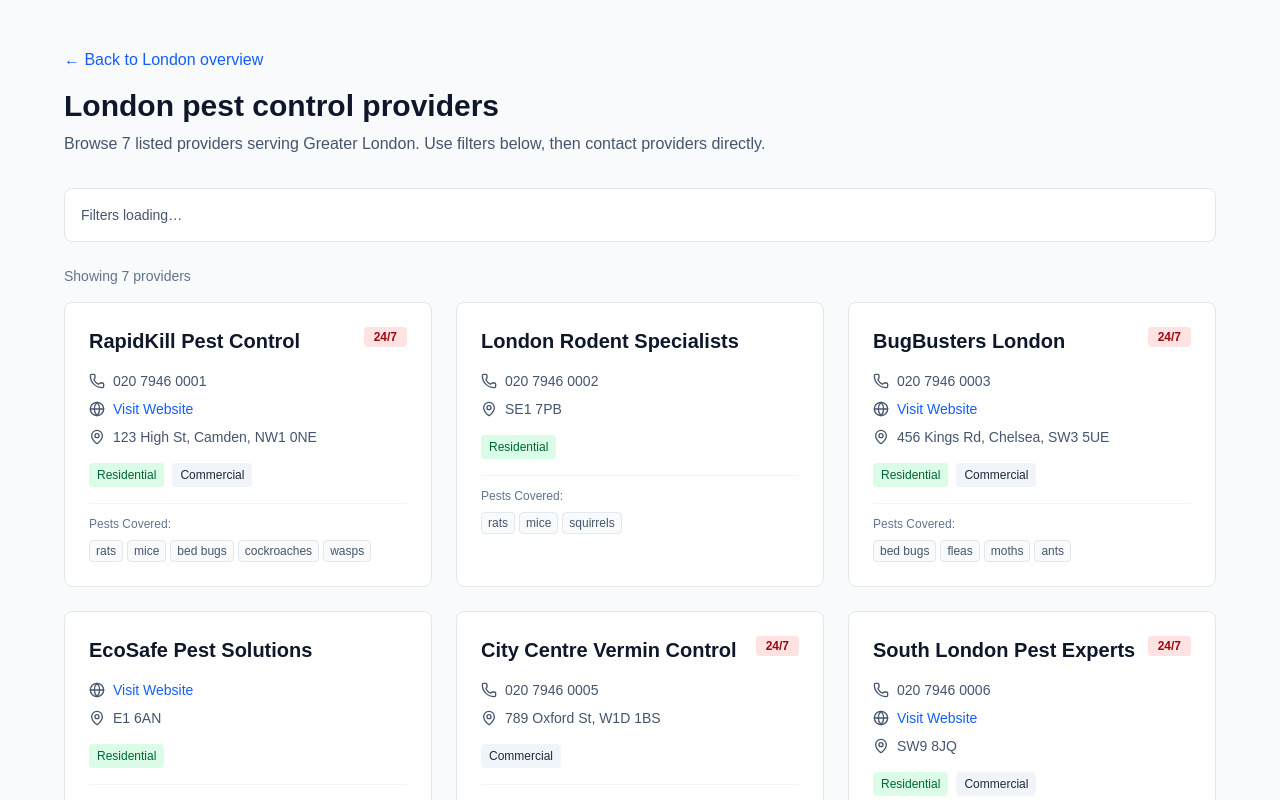
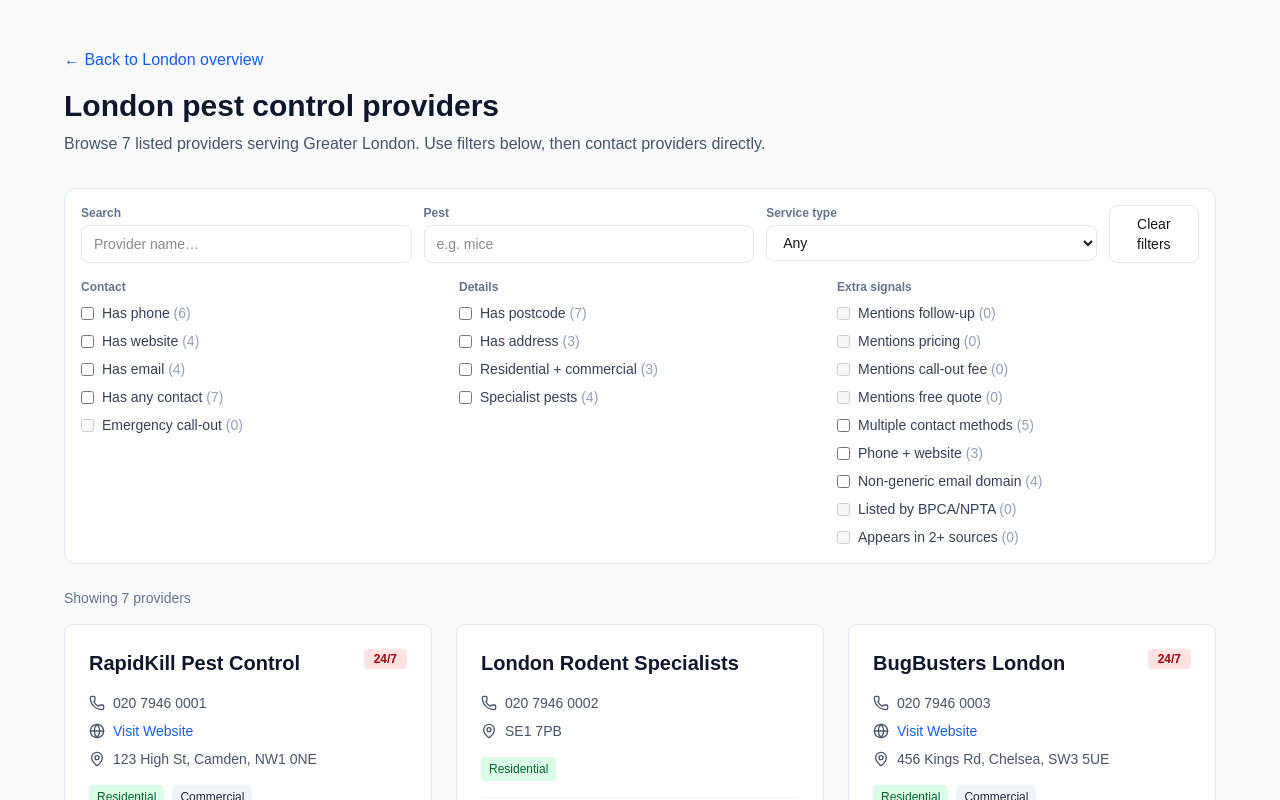
Before and after one commit to aarongeorghiades-hub/pestpro-index-london-v1, a Next.js app: page /london/pest-control in a window 1280 px wide. Shown: the top 800 px of the page. Built offline with nearby package versions, Linux system fonts and the light colour scheme.

Commit message:
Update FilterBar.tsx

```diff
--- a/components/FilterBar.tsx
+++ b/components/FilterBar.tsx
@@ -1,9 +1,140 @@
 'use client';
 
-export default function FilterBar({ counts }: { counts?: Record<string, number> }) {
+import { useMemo } from 'react';
+import { usePathname, useRouter, useSearchParams } from 'next/navigation';
+
+type Counts = Record<string, number>;
+
+export default function FilterBar({ counts }: { counts: Counts }) {
+  const router = useRouter();
+  const pathname = usePathname();
+  const searchParams = useSearchParams();
+
+  const paramsObj = useMemo(() => {
+    const obj: Record<string, string> = {};
+    searchParams.forEach((v, k) => (obj[k] = v));
+    return obj;
+  }, [searchParams]);
+
+  const setParam = (key: string, value: string | null) => {
+    const p = new URLSearchParams(searchParams.toString());
+    if (value === null || value === '') p.delete(key);
+    else p.set(key, value);
+    router.push(`${pathname}?${p.toString()}`);
+  };
+
+  const toggleBool = (key: string) => {
+    const current = searchParams.get(key);
+    const next = current === 'true' ? null : 'true';
+    setParam(key, next);
+  };
+
+  const clearAll = () => {
+    router.push(pathname);
+  };
+
+  const isOn = (key: string) => searchParams.get(key) === 'true';
+  const count = (key: string) => counts?.[key] ?? 0;
+
+  const textVal = (key: string) => searchParams.get(key) ?? '';
+
+  const Check = ({ k, label }: { k: string; label: string }) => (
+    <label className="flex items-center gap-2 text-sm text-slate-700">
+      <input
+        type="checkbox"
+        checked={isOn(k)}
+        onChange={() => toggleBool(k)}
+        disabled={count(k) === 0}
+      />
+      <span>
+        {label} <span className="text-slate-400">({count(k)})</span>
+      </span>
+    </label>
+  );
+
   return (
-    <div className="mb-6 rounded-lg border border-slate-200 bg-white p-4 text-sm text-slate-600">
-      Filters loading…
+    <div className="bg-white border border-slate-200 rounded-xl p-4 mb-6">
+      <div className="flex flex-col gap-3 md:flex-row md:items-end md:justify-between">
+        <div className="grid grid-cols-1 md:grid-cols-3 gap-3 w-full">
+          <div>
+            <div className="text-xs font-semibold text-slate-500 mb-1">Search</div>
+            <input
+              className="w-full border border-slate-200 rounded-lg px-3 py-2 text-sm"
+              placeholder="Provider name…"
+              value={textVal('q')}
+              onChange={(e) => setParam('q', e.target.value)}
+            />
+          </div>
+
+          <div>
+            <div className="text-xs font-semibold text-slate-500 mb-1">Pest</div>
+            <input
+              className="w-full border border-slate-200 rounded-lg px-3 py-2 text-sm"
+              placeholder="e.g. mice"
+              value={textVal('pest')}
+              onChange={(e) => setParam('pest', e.target.value)}
+            />
+          </div>
+
+          <div>
+            <div className="text-xs font-semibold text-slate-500 mb-1">Service type</div>
+            <select
+              className="w-full border border-slate-200 rounded-lg px-3 py-2 text-sm"
+              value={textVal('type')}
+              onChange={(e) => setParam('type', e.target.value || null)}
+            >
+              <option value="">Any</option>
+              <option value="residential">Residential</option>
+              <option value="commercial">Commercial</option>
+            </select>
+          </div>
+        </div>
+
+        <button
+          onClick={clearAll}
+          className="text-sm px-3 py-2 rounded-lg border border-slate-200 hover:bg-slate-50"
+        >
+          Clear filters
+        </button>
+      </div>
+
+      <div className="mt-4 grid grid-cols-1 md:grid-cols-3 gap-4">
+        <div>
+          <div className="text-xs font-semibold text-slate-500 mb-2">Contact</div>
+          <div className="flex flex-col gap-2">
+            <Check k="has_phone" label="Has phone" />
+            <Check k="has_website" label="Has website" />
+            <Check k="has_email" label="Has email" />
+            <Check k="has_any_contact" label="Has any contact" />
+            <Check k="emergency" label="Emergency call-out" />
+          </div>
+        </div>
+
+        <div>
+          <div className="text-xs font-semibold text-slate-500 mb-2">Details</div>
+          <div className="flex flex-col gap-2">
+            <Check k="has_postcode" label="Has postcode" />
+            <Check k="has_address" label="Has address" />
+            <Check k="both_services" label="Residential + commercial" />
+            <Check k="specialist_pests" label="Specialist pests" />
+          </div>
+        </div>
+
+        <div>
+          <div className="text-xs font-semibold text-slate-500 mb-2">Extra signals</div>
+          <div className="flex flex-col gap-2">
+            <Check k="mentions_follow_up" label="Mentions follow-up" />
+            <Check k="mentions_pricing" label="Mentions pricing" />
+            <Check k="mentions_callout_fee" label="Mentions call-out fee" />
+            <Check k="mentions_free_quote" label="Mentions free quote" />
+            <Check k="multiple_contact_methods" label="Multiple contact methods" />
+            <Check k="phone_and_website" label="Phone + website" />
+            <Check k="email_domain_present" label="Non-generic email domain" />
+            <Check k="association_listed" label="Listed by BPCA/NPTA" />
+            <Check k="multi_source" label="Appears in 2+ sources" />
+          </div>
+        </div>
+      </div>
     </div>
   );
 }
```
